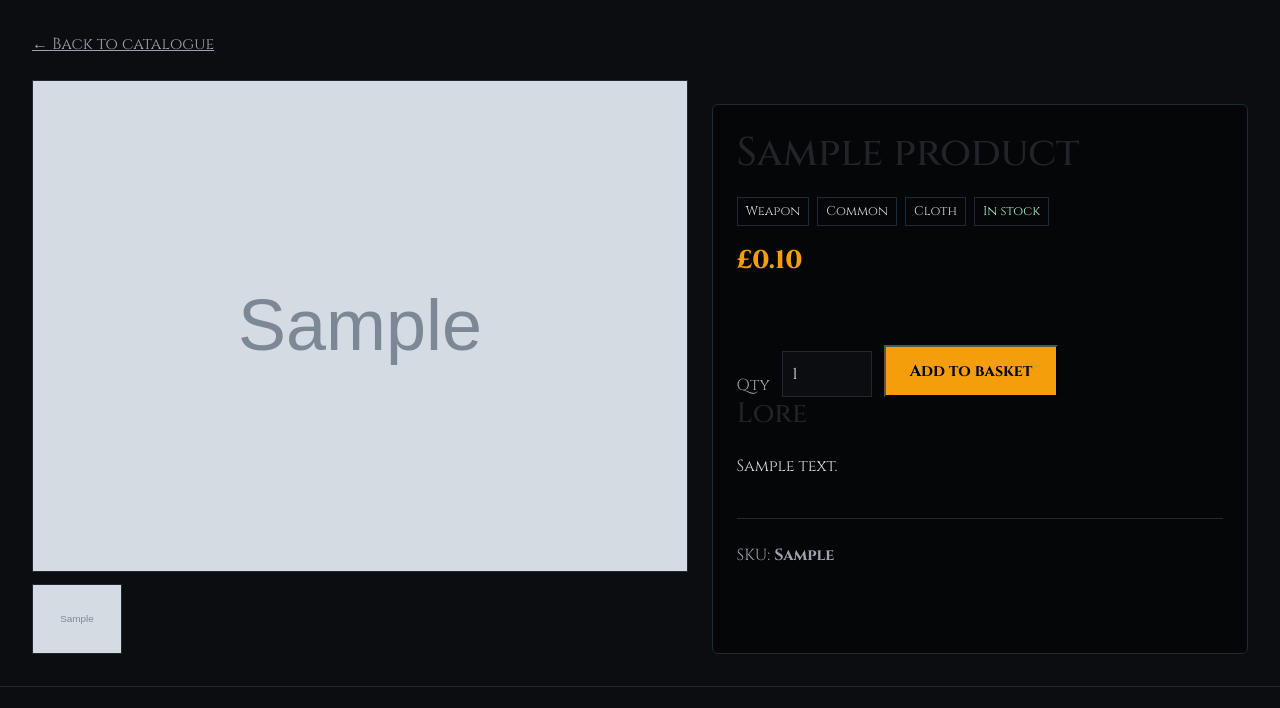
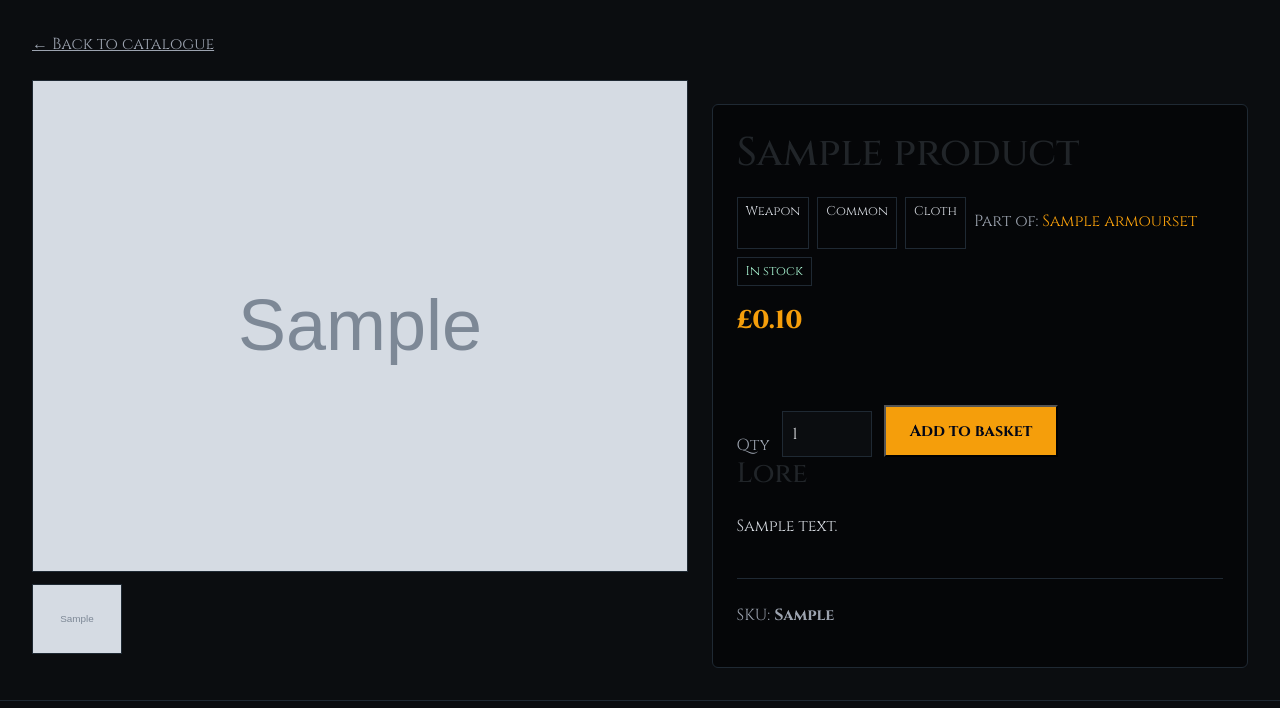
Before and after one commit to TGOSS1984/ashen-emporium, a Django app: a page that uses templates/catalog/product_detail.html in a window 1280 px wide. Shown: the part 163-871 px from the top of the page. Run offline with Django 4.2, Linux system fonts and the light colour scheme; tables that the repository leaves empty hold one stand-in row (values such as "Sample post"); grey boxes marked "Sample" are stand-in pictures.

Commit message:
feat(armour): link products to armour set pages and add navigation entry

```diff
--- a/static/css/main.css
+++ b/static/css/main.css
@@ -417,3 +417,12 @@ body {
 .ae-thumb-btn img {
   display: block;
 }
+
+.detail-info a {
+  color: #f59e0b;
+  text-decoration: none;
+}
+
+.detail-info a:hover {
+  text-decoration: underline;
+}
--- a/templates/catalog/product_detail.html
+++ b/templates/catalog/product_detail.html
@@ -31,6 +31,12 @@
             <span class="tag">{{ product.get_category_display }}</span>
             <span class="tag">{{ product.get_rarity_display }}</span>
             <span class="tag">{{ product.get_subtype_display }}</span>
+            {% if product.armour_set %}
+            <p class="muted" style="margin-top: 0.75rem;">
+                Part of: <a href="{% url 'armour_set_detail' product.armour_set.slug %}">{{ product.armour_set.name }}</a>
+            </p>
+            {% endif %}
+
             {% if product.in_stock %}
                 <span class="tag tag-ok">In stock</span>
             {% else %}
--- a/templates/catalog/product_list.html
+++ b/templates/catalog/product_list.html
@@ -84,6 +84,10 @@
                 <div class="tags">
                     <span class="tag">{{ product.get_category_display }}</span>
                     <span class="tag">{{ product.get_rarity_display }}</span>
+                    {% if product.armour_set %}
+                    <span class="tag">Set</span>
+                    {% endif %}
+
                     {% if product.in_stock %}
                         <span class="tag tag-ok">In stock</span>
                     {% else %}
```
